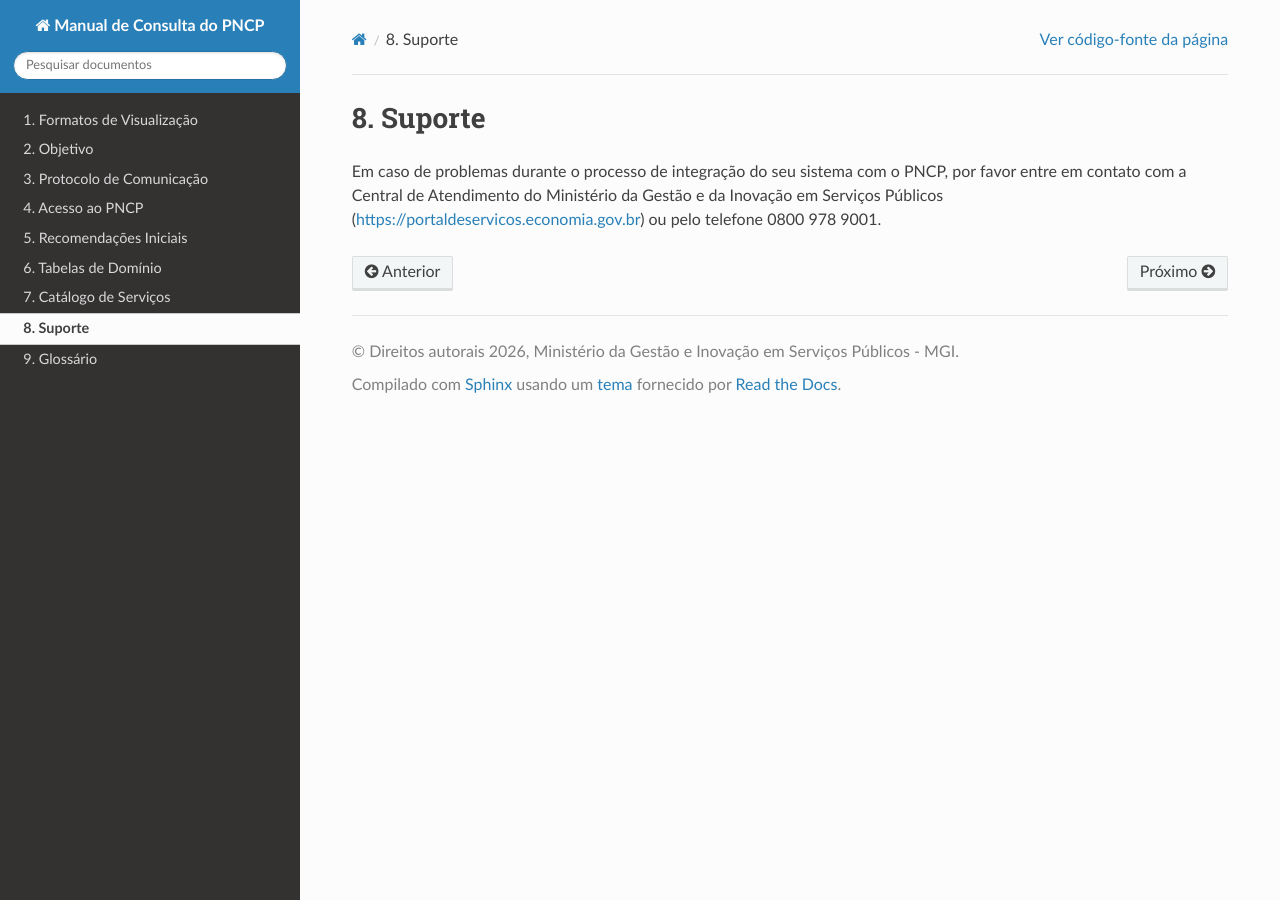
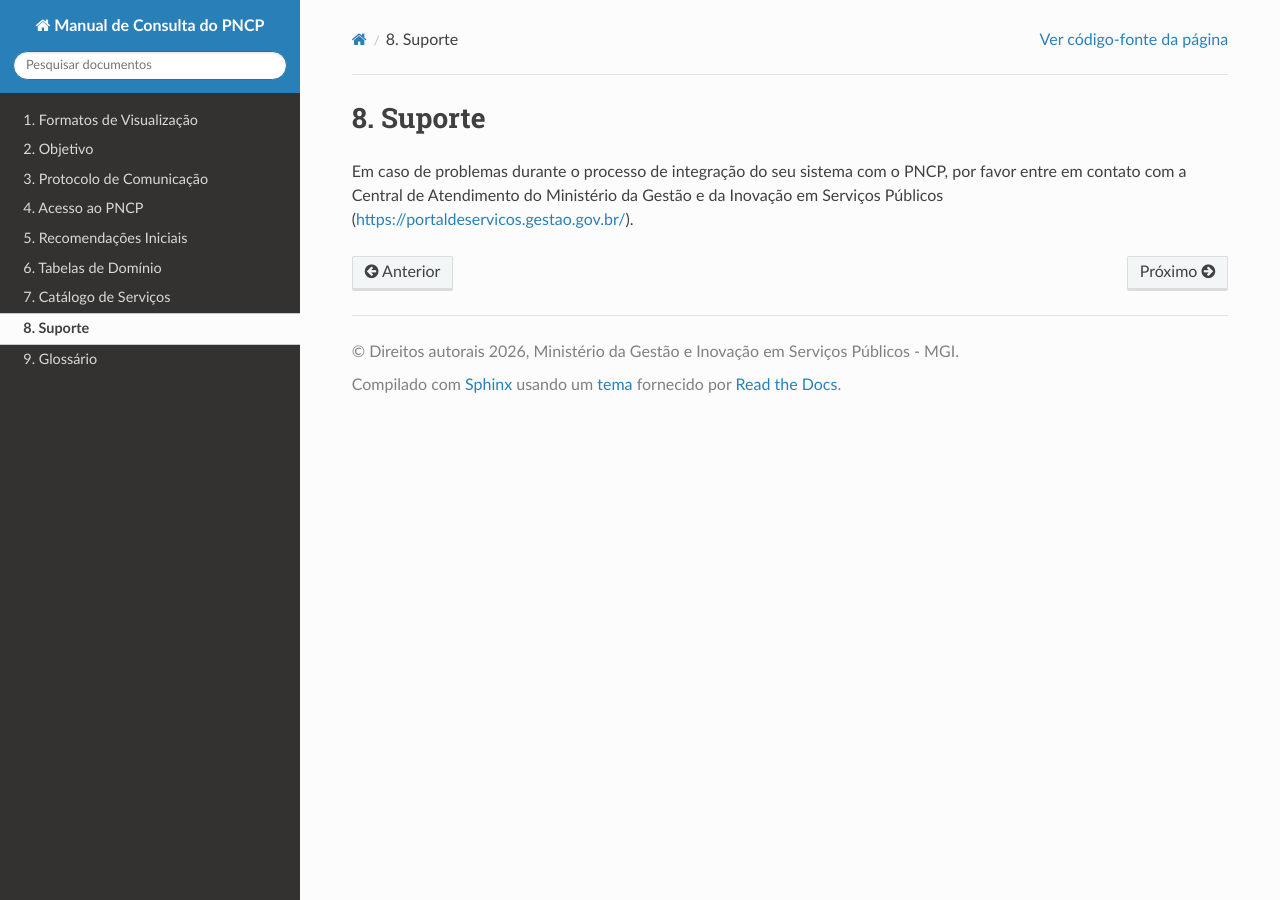
Before and after one commit to sofiaestrelab/Manual-de-Consulta-do-PNCP, a Sphinx documentation site: the page built from docs/source/suporte.rst, in a window 1280 px wide. Built offline with Sphinx 7.4.7 and the Read the Docs theme 3.1.0, drawn with Linux system fonts in a browser that asks for light colours; pages that are not in the unit, such as notebooks, are missing from menus.

Commit message:
Update contact link for Central de Atendimento

```diff
--- a/docs/source/suporte.rst
+++ b/docs/source/suporte.rst
@@ -2,4 +2,4 @@ Suporte
 ========
 
 Em caso de problemas durante o processo de integração do seu sistema com o PNCP, por favor entre em contato com a Central de Atendimento do Ministério da Gestão
-e da Inovação em Serviços Públicos (https://portaldeservicos.economia.gov.br) ou pelo telefone 0800 978 9001.
+e da Inovação em Serviços Públicos (https://portaldeservicos.gestao.gov.br/).
```
